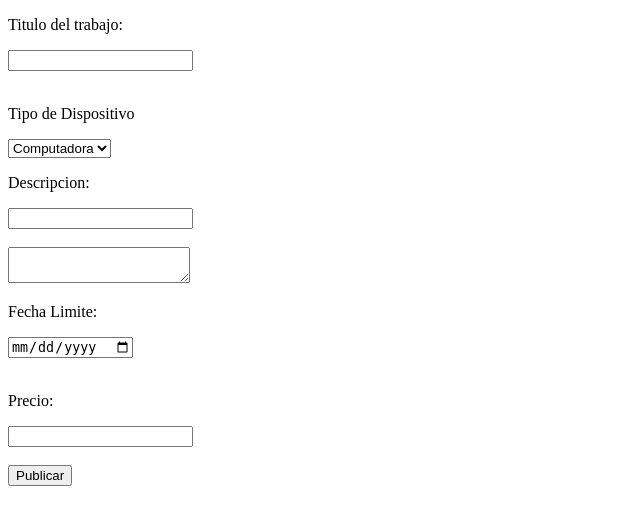
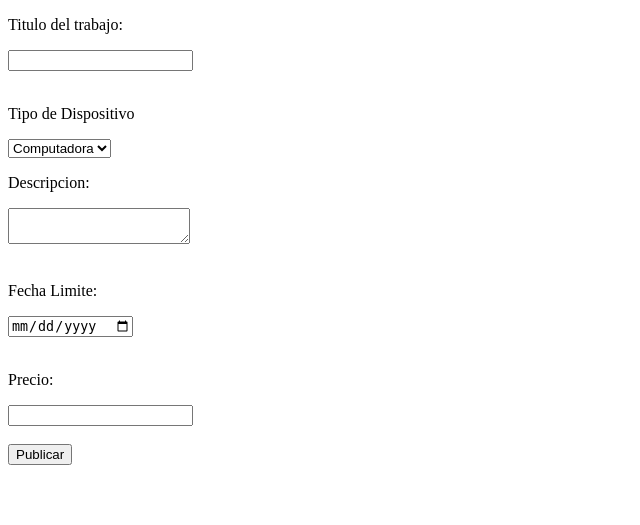
Before and after one commit to Proyecto-Final3MF/COSMOS, a PHP site: page /Views/Solicitudes/solicitudesT.php in a window 1280 px wide. Shown: the top 525 px of the page, without its empty margins (0-640 px from the left). Run offline with PHP 8.4, Linux system fonts and the light colour scheme.

Commit message:
SolicitudT

```diff
--- a/Views/Solicitudes/solicitudesT.php
+++ b/Views/Solicitudes/solicitudesT.php
@@ -22,8 +22,7 @@
 
             <p>Descripcion: </p>
             <label for="descripcion" class="form-label"></label>
-            <input type="text" class="form-control" id="descripcion" name="descripcion" required> <br><br>
-            <textarea name="descripcion" id="descripcion"></textarea>
+            <textarea class="form-control" name="descripcion" id="descripcion"></textarea required> <br><br>
 
 
             <p>Fecha Limite: </p>
```
